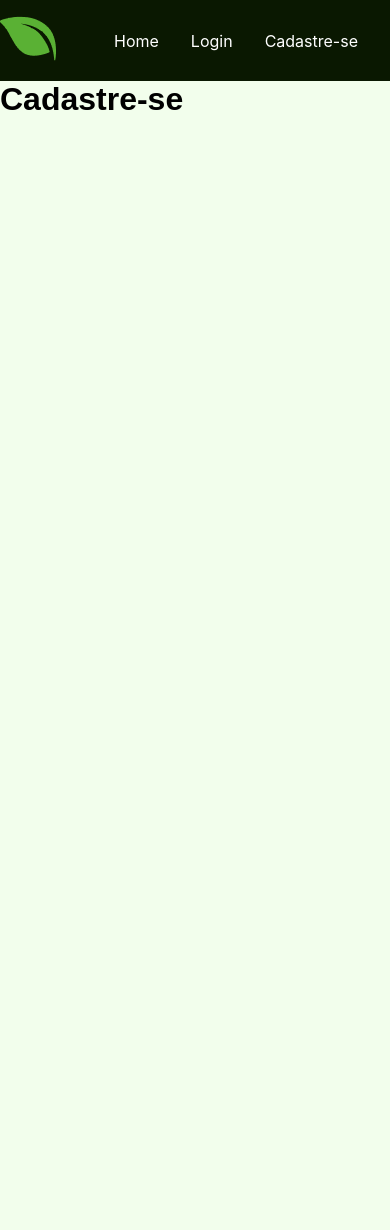
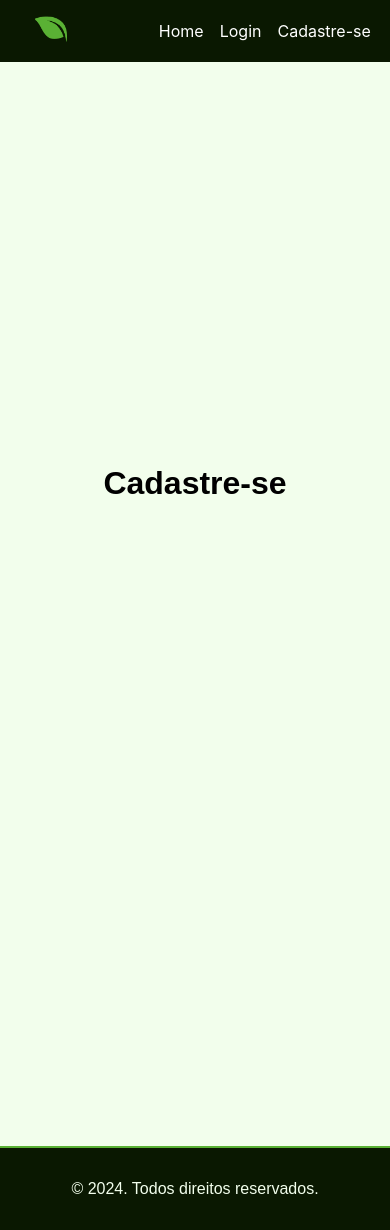
Before and after one commit to thalessalla/naturezaConectada, a React (Create React App) app: page /signup in a window 390 px wide. Before the commit the page ends 844 px from the top, so only its background shows below. Built offline with nearby package versions, Linux system fonts and the light colour scheme.

Commit message:
add: footer

```diff
--- a/src/App.tsx
+++ b/src/App.tsx
@@ -8,7 +8,7 @@ import { BrowserRouter as Router, Route, Routes } from 'react-router-dom';
 import Login from './pages/login/Login';
 import Signup from './pages/signup/Signup';
 import LandingPage from './pages/landingPage/LandingPage';
-
+import Footer from './components/footer/Footer';
 
 
 function App() {
@@ -21,6 +21,8 @@ function App() {
         <Route path="/login" element={<Login />} />
         <Route path="/signup" element={<Signup />} />
       </Routes>
+
+<Footer />
     </Router>
 
   );
--- a/src/components/footer/footer.css
+++ b/src/components/footer/footer.css
@@ -1,7 +1,17 @@
 footer {
   background-color: var(--text-color);
   border-top: solid 2px #5ab134;
+  padding: 2rem 0;
+
   p{
     text-align: center;
+    margin-bottom: 0;
+    color: var(--bg-color);
   }
 }
+
+@media (max-width: 400px){
+  footer{
+    margin-top: 15rem;
+  }
+}
--- a/src/components/header/Header.css
+++ b/src/components/header/Header.css
@@ -4,7 +4,7 @@ padding: 1rem 0;
   a{
     text-decoration: none;
     color: #fff;
-    margin-right: 2rem;
+    margin-left: 2rem;
     transition: color .2s;
   }
   > div{
@@ -31,3 +31,18 @@ padding: 1rem 0;
   }
 
 }
+
+@media (max-width: 1200px){
+  .container-menu > div{
+margin: 0 1.2rem
+  }
+}
+
+@media (max-width: 450px){
+  .container-menu a{
+    margin-left: 1rem;
+  }
+  .containerLogo img{
+    width: 2rem;
+  }
+}
--- a/src/components/header/Header.tsx
+++ b/src/components/header/Header.tsx
@@ -19,7 +19,7 @@ const Menu = () => {
       <div>
 
 <div className='containerLogo'>
-<img src={logo} alt="Logo da Minha Empresa" />
+<Link to="/"> <img src={logo} alt="Logo da Minha Empresa" /> </Link>
 </div>
 
       <div className='container-links-menu'>
--- a/src/pages/home/Home.tsx
+++ b/src/pages/home/Home.tsx
@@ -1,5 +1,6 @@
 import React from 'react';
 import './home.css'
+import { Link } from 'react-router-dom';
 
 import Planet from '../../assets/3d-planet.webp';
 import Awareness from '../../assets/awareness.svg';
@@ -20,14 +21,14 @@ import Footer from '../../components/footer/Footer';
 
 function Home() {
   return (
-    <>
+
     <body>
 
     <main className="hero-section">
         <div className="d-flex">
             <img src={LogoTipo} alt="Logomarca da Natureza Conectada. Ilustração de uma folha e ao lado direito escrito: Natureza Conectada" />
             <p>Conectando pessoas à natureza, uma semente por vez.</p>
-            <a className="btn-cta hero-section-button" role="button" aria-label="Botão de chamada para cadastrar na plataforma" href="./pages/login.html">Cadastre-se</a>
+            <Link to="/signup">  <a className="btn-cta hero-section-button" role="button" aria-label="Botão de chamada para cadastrar na plataforma" href="">Cadastre-se</a> </Link>
             <img src={Arrow} alt="Seta mostrando que a landing page contem mais conteúdo para baixo" className="arrow-scroll" />
         </div>
     </main>
@@ -123,8 +124,7 @@ function Home() {
 
 
 </body>
-< Footer />
-</>
+
   );
 }
 
--- /dev/null
+++ b/src/pages/login/Login.css
@@ -0,0 +1,6 @@
+.container-login{
+  height: 100vh;
+  display: flex;
+  justify-content: center;
+  align-items: center;
+}
--- a/src/pages/login/Login.tsx
+++ b/src/pages/login/Login.tsx
@@ -1,9 +1,11 @@
+import "./Login.css"
+
 function Login() {
   return (
-    <>
+    <div className="container-login">
     <h1>Login</h1>
 
-    </>
+    </div>
   );
 }
 
--- /dev/null
+++ b/src/pages/signup/Signup.css
@@ -0,0 +1,6 @@
+.container-signup{
+  height: 100vh;
+  display: flex;
+  justify-content: center;
+  align-items: center;
+}
--- a/src/pages/signup/Signup.tsx
+++ b/src/pages/signup/Signup.tsx
@@ -1,8 +1,10 @@
+import "./Signup.css"
+
 function Signup() {
   return (
-    <>
+    <div className="container-signup">
     <h1>Cadastre-se</h1>
-    </>
+    </div>
   );
 }
 
```
